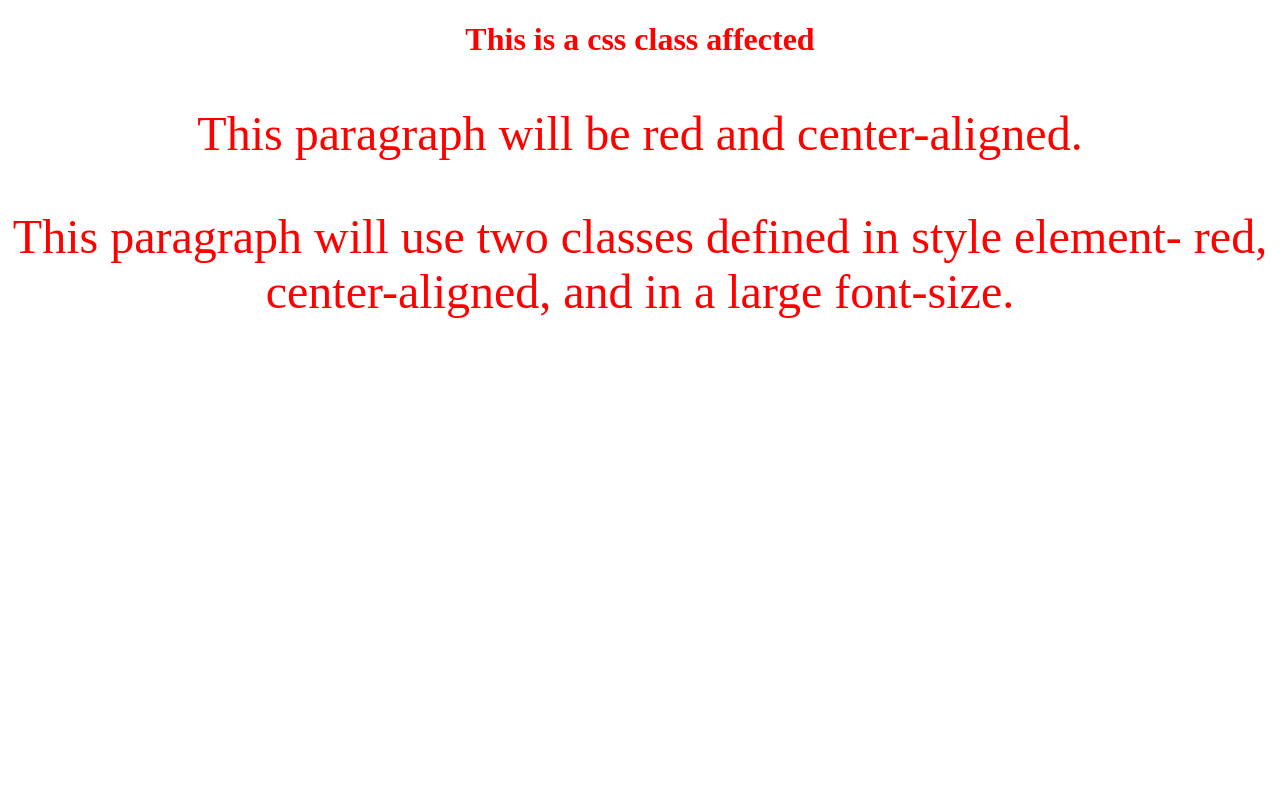
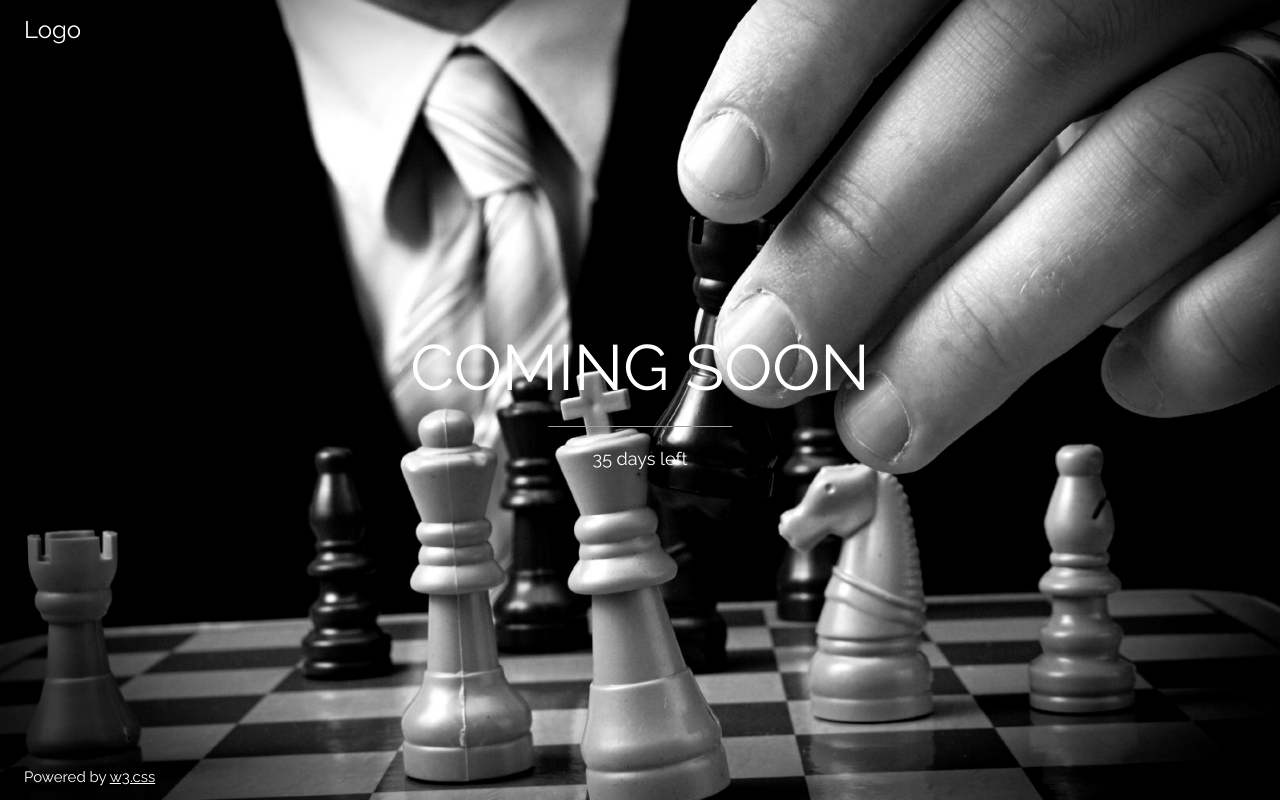
Before and after one commit to farazhafeez26/personal-website, a plain HTML site: page experiement.html in a window 1280 px wide. Drawn offline with nearby package versions, Linux system fonts and the light colour scheme.

Commit message:
added a background using css

```diff
--- a/experiement.html
+++ b/experiement.html
@@ -2,24 +2,44 @@
 <html>
 
 <head>
+    <meta charset="UTF-8">
+    <meta name="viewport" content="width=device-width, initial-scale=1">
+    <link rel="stylesheet" href="https://www.w3schools.com/w3css/4/w3.css">
+    <link rel="stylesheet" href="https://fonts.googleapis.com/css?family=Raleway">
     <style>
-        .center {
-            text-align: center;
-            color: red;
+        body,
+        h1 {
+            font-family: "Raleway", sans-serif
         }
 
-        .large {
-            font-size: 300%;
+        body,
+        html {
+            height: 100%
+        }
+
+        .bgimg {
+            background-image: url("chess-pieces.jpg");
+            min-height: 100%;
+            background-position: center;
+            background-size: cover;
         }
     </style>
-</head>
 
 <body>
 
-    <h1 class="center">This is a css class affected</h1>
-    <p class="center large">This paragraph will be red and center-aligned.</p>
-    <p class="center large">This paragraph will use two classes defined in style element- red, center-aligned, and in a
-        large font-size.</p>
+    <div class="bgimg w3-display-container w3-animate-opacity w3-text-white">
+        <div class="w3-display-topleft w3-padding-large w3-xlarge">
+            Logo
+        </div>
+        <div class="w3-display-middle">
+            <h1 class="w3-jumbo w3-animate-top">COMING SOON</h1>
+            <hr class="w3-border-grey" style="margin:auto;width:40%">
+            <p class="w3-large w3-center">35 days left</p>
+        </div>
+        <div class="w3-display-bottomleft w3-padding-large">
+            Powered by <a href="https://www.w3schools.com/w3css/default.asp" target="_blank">w3.css</a>
+        </div>
+    </div>
 
 </body>
 
```
Also changed, not shown: index.html (+6 -0 lines), chess-pieces.jpg (added).
